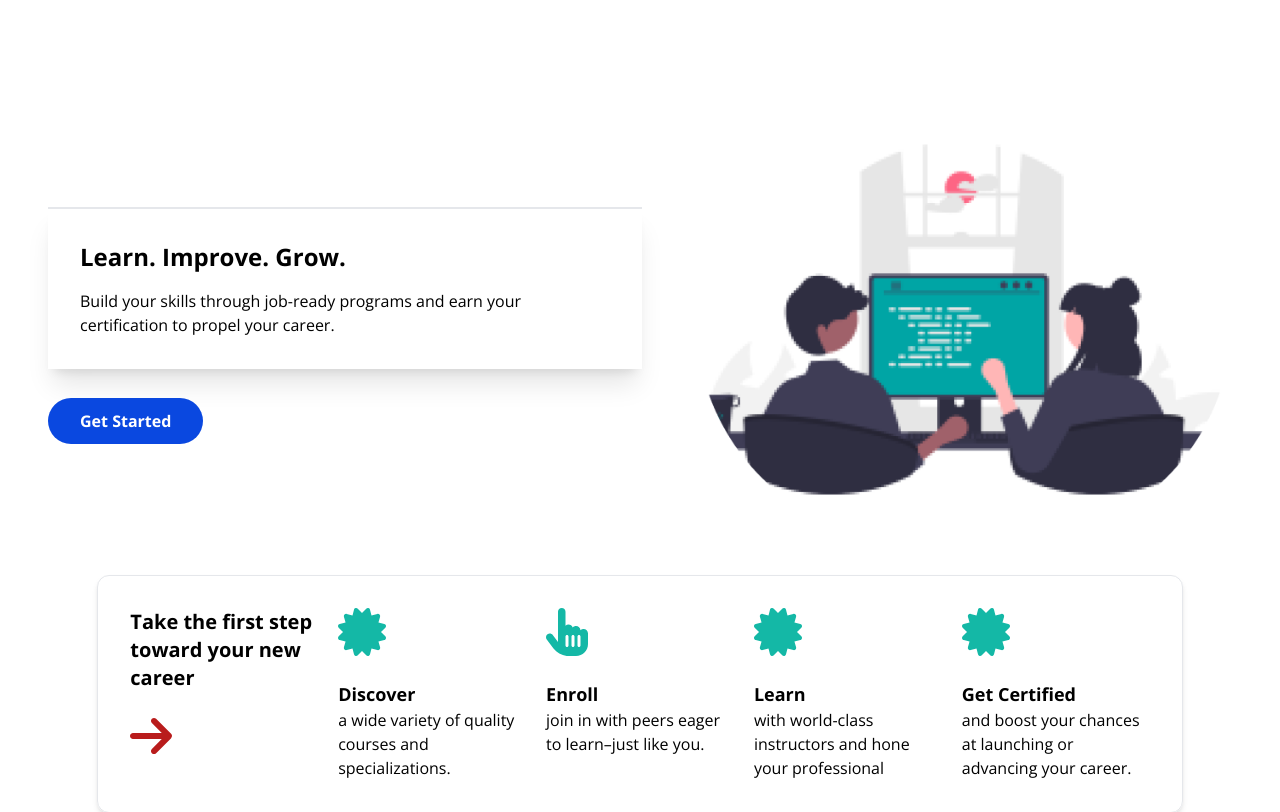
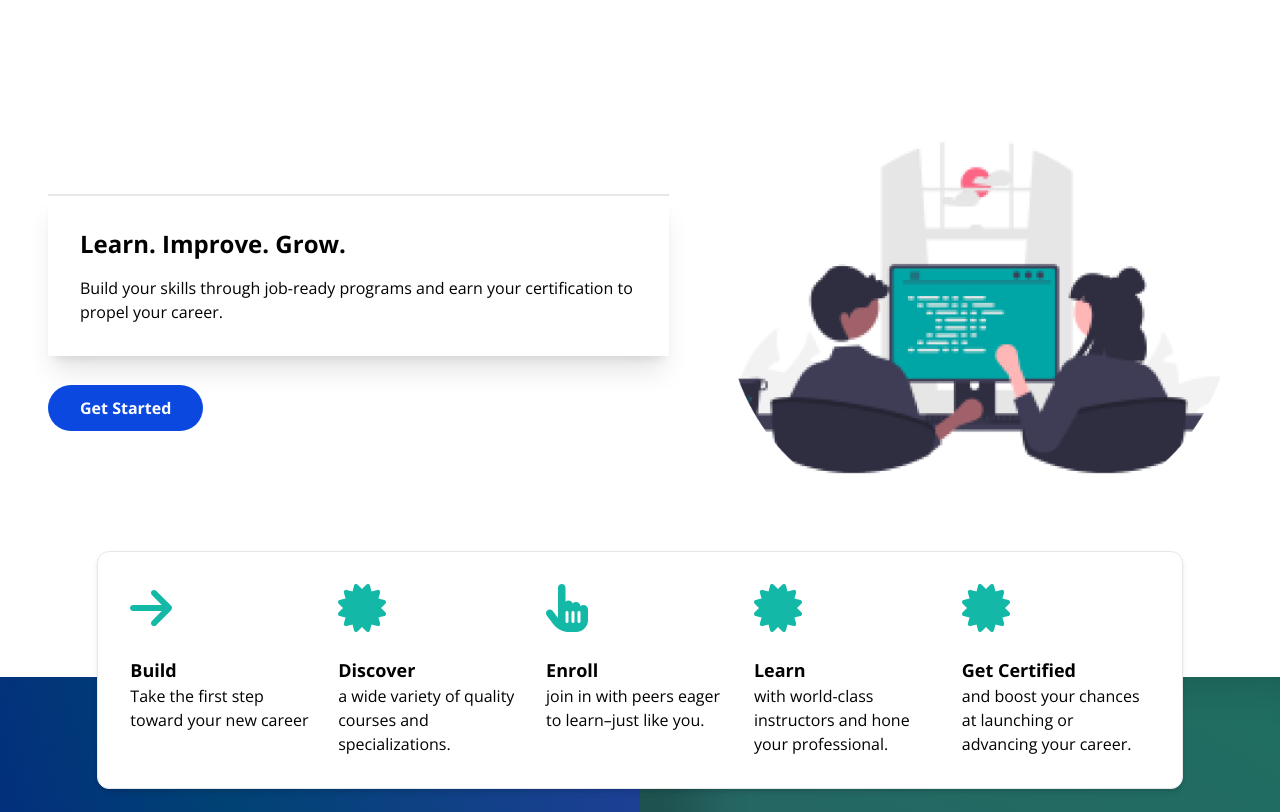
Before and after one commit to FrontEndDevo/NeuraLearnAcademy, a React (Vite) app: page / in a window 1280 px wide. Shown: the top 812 px of the page. Built offline with nearby package versions, Linux system fonts and the light colour scheme.

Commit message:
update benefits section with icons and text.

```diff
--- a/src/components/Hero/Hero.jsx
+++ b/src/components/Hero/Hero.jsx
@@ -4,10 +4,37 @@ import { faHandPointer } from "@fortawesome/free-solid-svg-icons";
 import { faArrowRight } from "@fortawesome/free-solid-svg-icons";
 import hero from "/src/assets/images/homepage/hero.png";
 import { Link } from "react-router-dom";
+const benifitsArray = [
+  {
+    icon: faArrowRight,
+    title: "Build",
+    content: "Take the first step toward your new career",
+  },
+  {
+    icon: faCertificate,
+    title: "Discover",
+    content: "a wide variety of quality courses and specializations.",
+  },
+  {
+    icon: faHandPointer,
+    title: "Enroll",
+    content: "join in with peers eager to learn–just like you.",
+  },
+  {
+    icon: faCertificate,
+    title: "Learn",
+    content: "with world-class instructors and hone your professional.",
+  },
+  {
+    icon: faCertificate,
+    title: "Get Certified",
+    content: "and boost your chances at launching or advancing your career.",
+  },
+];
 const Hero = () => {
   return (
-    <div className="mx-4 mt-24 md:mx-12">
-      <section className="flex items-center justify-center">
+    <div className="mx-4 mt-24 md:mx-8 lg:mx-12">
+      <section className="grid items-center justify-center">
         <div>
           <div className="p-4 mb-10 border-t-2 border-solid shadow-xl lg:w-11/12 lg:p-8">
             <h1 className="mb-4 text-2xl font-bold">Learn. Improve. Grow.</h1>
@@ -27,58 +54,19 @@ const Hero = () => {
           <img src={hero} alt="" />
         </div>
       </section>
-
-      <section className="grid w-full grid-cols-1 gap-5 p-3 mx-auto mt-8 text-center border shadow-md rounded-xl md:p-8 md:w-11/12 md:grid-cols-2 lg:grid-cols-5 md:text-left">
-        <div className="md:col-start-1 md:col-end-3 lg:col-end-2">
-          <h2 className="text-xl font-bold">
-            Take the first step toward your new career
-          </h2>
-          <FontAwesomeIcon
-            icon={faArrowRight}
-            className="mt-5 text-red-700"
-            size="3x"
-          />
-        </div>
-        <div>
-          <FontAwesomeIcon
-            icon={faCertificate}
-            className="mb-6 text-teal-500"
-            size="3x"
-          />
-          <h2 className="text-lg font-bold">Discover</h2>
-          <p>a wide variety of quality courses and specializations. </p>
-        </div>
-
-        <div>
-          <FontAwesomeIcon
-            icon={faHandPointer}
-            className="mb-6 text-teal-500"
-            size="3x"
-          />
-          <h2 className="text-lg font-bold">Enroll</h2>
-          <p> join in with peers eager to learn–just like you. </p>
-        </div>
-
-        <div>
-          <FontAwesomeIcon
-            icon={faCertificate}
-            className="mb-6 text-teal-500"
-            size="3x"
-          />
-          <h2 className="text-lg font-bold">Learn</h2>
-          <p>with world-class instructors and hone your professional </p>
-        </div>
-
-        <div>
-          <FontAwesomeIcon
-            icon={faCertificate}
-            className="mb-6 text-teal-500"
-            size="3x"
-          />
-          <h2 className="text-lg font-bold">Get Certified</h2>
-          <p>and boost your chances at launching or advancing your career.</p>
-        </div>
-      </section>
+      <ul className="relative z-0 grid w-full grid-cols-1 gap-5 p-3 mx-auto mt-8 text-center bg-white border shadow-md -mb-28 rounded-xl md:p-8 md:w-11/12 md:grid-cols-2 lg:grid-cols-5 md:text-left">
+        {benifitsArray.map((item, index) => (
+          <li key={index}>
+            <FontAwesomeIcon
+              icon={item.icon}
+              className="mb-6 text-teal-500"
+              size="3x"
+            />
+            <h2 className="text-lg font-bold">{item.title}</h2>
+            <p>{item.content} </p>
+          </li>
+        ))}
+      </ul>
     </div>
   );
 };
```
